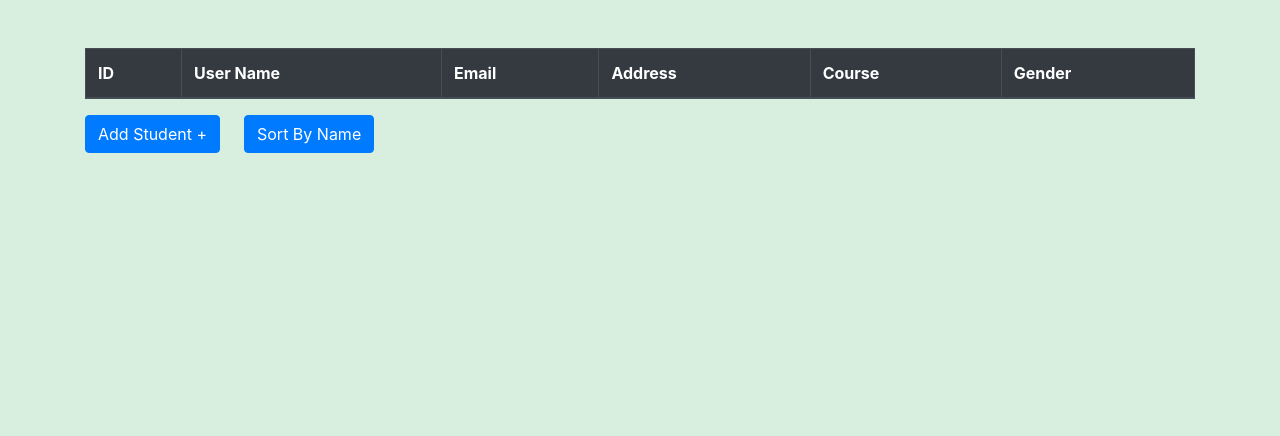
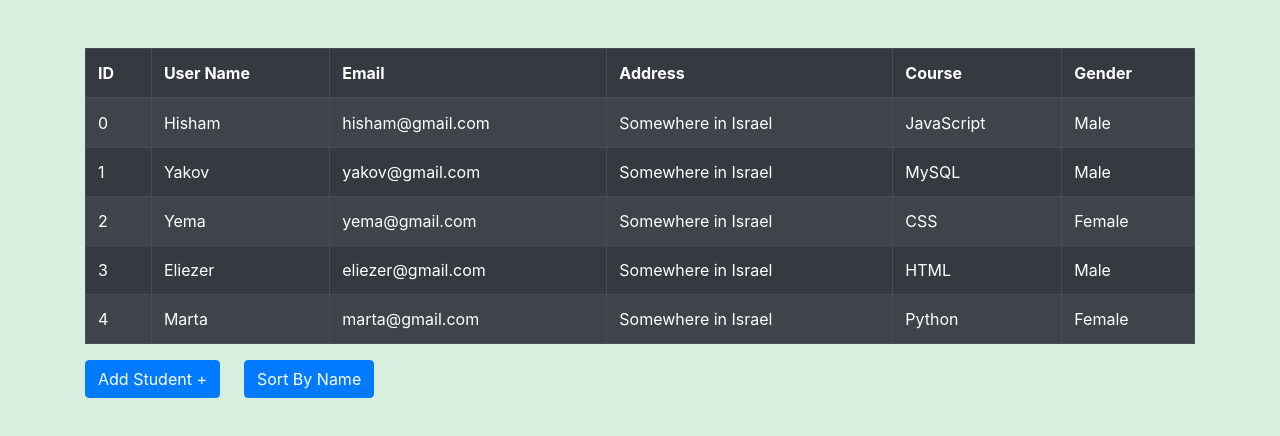
Before and after one commit to MHNashef/react-student-form, a React (Create React App) app: page /student-page in a window 1280 px wide. Shown: the top 436 px of the page. Built offline with nearby package versions, Linux system fonts and the light colour scheme; the HTML template or start-up script is replaced by a standard one.

Commit message:
fixed bug which caused program to crash when clicking on table row

```diff
--- a/src/DAL/api.js
+++ b/src/DAL/api.js
@@ -1,46 +1,46 @@
 const students = [
-//   {
-//     id: 0,
-//     username: "Hisham",
-//     email: "hisham@gmail.com",
-//     address: "Somewhere in Israel",
-//     course: "JavaScript",
-//     gender: "Male",
-//   },
+  {
+    id: 0,
+    username: "Hisham",
+    email: "hisham@gmail.com",
+    address: "Somewhere in Israel",
+    course: "JavaScript",
+    gender: "Male",
+  },
 
-//   {
-//     id: 1,
-//     username: "Yakov",
-//     email: "yakov@gmail.com",
-//     address: "Somewhere in Israel",
-//     course: "MySQL",
-//     gender: "Male",
-//   },
+  {
+    id: 1,
+    username: "Yakov",
+    email: "yakov@gmail.com",
+    address: "Somewhere in Israel",
+    course: "MySQL",
+    gender: "Male",
+  },
 
-//   {
-//     id: 2,
-//     username: "Yema",
-//     email: "yema@gmail.com",
-//     address: "Somewhere in Israel",
-//     course: "CSS",
-//     gender: "Female",
-//   },
-//   {
-//     id: 3,
-//     username: "Eliezer",
-//     email: "eliezer@gmail.com",
-//     address: "Somewhere in Israel",
-//     course: "HTML",
-//     gender: "Male",
-//   },
-//   {
-//     id: 4,
-//     username: "Marta",
-//     email: "marta@gmail.com",
-//     address: "Somewhere in Israel",
-//     course: "Python",
-//     gender: "Female",
-//   },
+  {
+    id: 2,
+    username: "Yema",
+    email: "yema@gmail.com",
+    address: "Somewhere in Israel",
+    course: "CSS",
+    gender: "Female",
+  },
+  {
+    id: 3,
+    username: "Eliezer",
+    email: "eliezer@gmail.com",
+    address: "Somewhere in Israel",
+    course: "HTML",
+    gender: "Male",
+  },
+  {
+    id: 4,
+    username: "Marta",
+    email: "marta@gmail.com",
+    address: "Somewhere in Israel",
+    course: "Python",
+    gender: "Female",
+  },
 ];
 
 function addStudent(loginData) {
--- a/src/components/Card.jsx
+++ b/src/components/CardDisplay.jsx
@@ -1,14 +1,12 @@
 import React from "react";
-import getStudents from "../DAL/api";
+import { Card } from "react-bootstrap";
 
-export default function Card({ id, students, card }) {
-    const studentToDisplay = students.filter(studentObj => (studentObj.id == id));
-    console.log(students);
-    console.log(studentToDisplay[0]);
-    console.log(id);
+export default function CardDisplay({ id, students, card }) {
+  const studentToDisplay = students.filter((studentObj) => studentObj.id == id);
+
   return (
     <>
-      <Card style={{ width: "18rem" }}>
+      <Card style={{ width: "18rem" }} bg="dark" text="light">
         <Card.Body>
           <Card.Title>Student Info</Card.Title>
           <Card.Text>studentToDisplay.username</Card.Text>
--- a/src/components/StudentPage.jsx
+++ b/src/components/StudentPage.jsx
@@ -1,6 +1,6 @@
 import React, { useState } from "react";
 import AddStudentModal from "./AddStudentModal";
-import Card from "./Card";
+import CardDisplay from "./CardDisplay";
 import { getStudents } from "../DAL/api";
 import { Container, Table, Button, Row, Col } from "react-bootstrap";
 
@@ -68,9 +68,9 @@ export default function StudentPage() {
       <Button variant="primary" onClick={sort}>
         {sortButton}
       </Button>
-      {/* {
-          card.show && <Card id={card.id} students={students} card={card} />
-      } */}
+      {
+          card.show && <CardDisplay id={card.id} students={students} card={card} />
+      }
       <AddStudentModal show={show} handleClose={handleClose} />
     </Container>
   );
```
